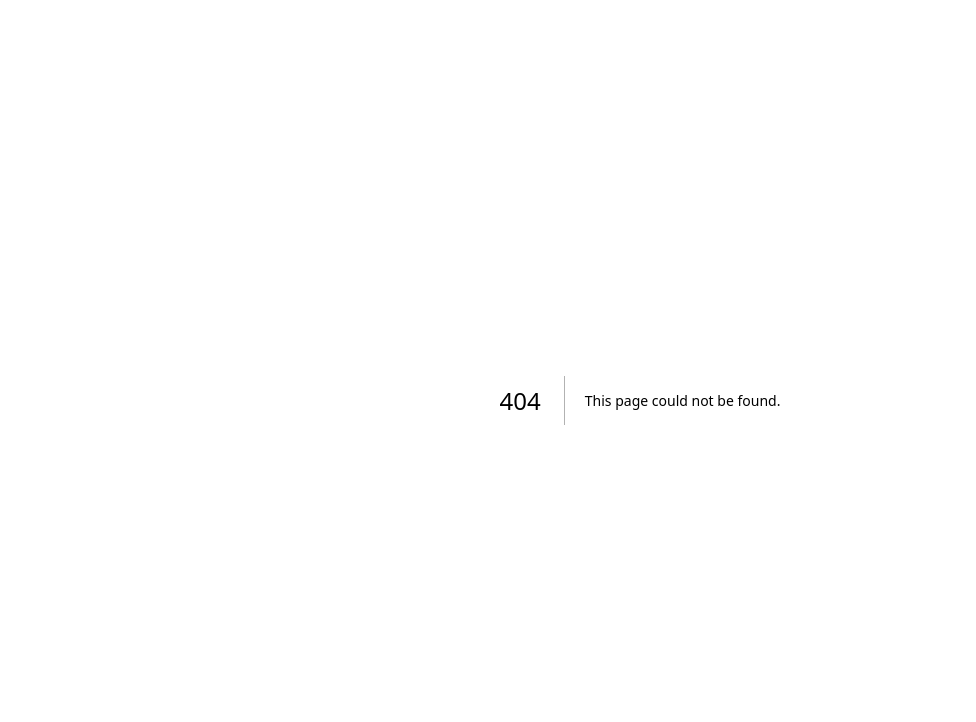
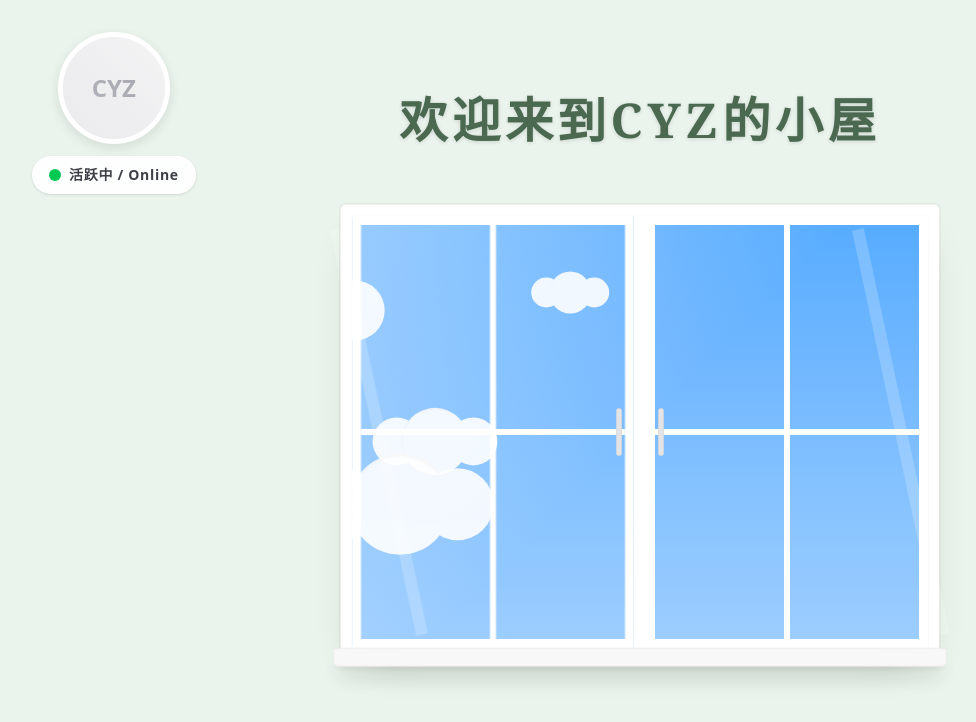
Before and after one commit to aokesem/my-web, a Next.js app: page /profile in a window 1280 px wide. Before the commit this address had no page. Shown: the top 722 px of the page, without its empty margins (0-976 px from the left). Built offline with nearby package versions, Linux system fonts and the light colour scheme.

Commit message:
开始构建/profile

```diff
--- a/src/app/page.tsx
+++ b/src/app/page.tsx
@@ -4,13 +4,9 @@ import React, { useState, useEffect, useCallback } from 'react';
 import { motion, AnimatePresence } from 'framer-motion';
 import Link from 'next/link';
 import Image from 'next/image';
-import { Tv, Film, BookOpen, ArrowUpRight, LucideIcon, Lock } from 'lucide-react';
+import { Tv, Film, BookOpen, ArrowUpRight, LucideIcon, Lock, DoorOpen } from 'lucide-react';
 
-// ==============================================
-// 0. 常量与工具函数定义 (优化点：数据分离与逻辑复用)
-// ==============================================
-
-// 动漫海报数据
+// ... (0. 常量与工具函数定义 - 保持不变) ...
 const ANIME_IMAGES = [
   "/images/anime_poster/败犬女主.png", "/images/anime_poster/冰菓.png", "/images/anime_poster/冰海战记.png",
   "/images/anime_poster/芙莉莲.png", "/images/anime_poster/钢炼fa.png", "/images/anime_poster/高达0080.png",
@@ -22,16 +18,12 @@ const ANIME_IMAGES = [
   "/images/anime_poster/小魔女学院.png", "/images/anime_poster/小樱.png", "/images/anime_poster/咲良田.png", "/images/anime_poster/斩服少女.png",
   "/images/anime_poster/悠哉日常大王.png", "/images/anime_poster/月色真美.png", "/images/anime_poster/mygo.png", "/images/anime_poster/EVA.png",
 ];
-
-// 电影剧照数据
 const MOVIE_STILLS = [
   "/images/film_poster/地狱的眼睛.png", "/images/film_poster/怀抱孩子的竹千代.png", "/images/film_poster/埋藏黄金的墓地.png",
   "/images/film_poster/面朝阳光.png", "/images/film_poster/狮子云.png", "/images/film_poster/是你们武士.png",
   "/images/film_poster/天国与地狱.png", "/images/film_poster/夕阳.png", "/images/film_poster/Micheal的沉思.png",
   "/images/film_poster/tuco的笑.png", "/images/film_poster/我很好.png", "/images/film_poster/追忆似水年华.png"
 ];
-
-// 读书组件 - 背景文字雨数据
 const RAIN_WORDS = [
   "春琦，重启吧", "于是，魔女敲响了爱人的窗", "髣髴兮若轻云之蔽月，飘飖兮若流风之回雪",
   "寄蜉蝣于天地，渺沧海之一粟", "有善始者实繁，能克终者盖寡", "虽复尘埋无所用，犹能夜夜气冲天",
@@ -39,8 +31,6 @@ const RAIN_WORDS = [
   "重重碎锦，片片真花。纷披草树，散乱烟霞", "伤心桥下春波绿，曾是惊鸿照影来",
   "把吴钩看了，栏杆拍遍，无人会，登临意",
 ];
-
-// 读书组件 - 核心书单展示数据
 const READING_LIST = [
   { title: "重启咲良田", author: "河野 裕" },
   { title: "付丧堂古董店", author: " 御堂 彰彦" },
@@ -50,7 +40,6 @@ const READING_LIST = [
   { title: "Brave New World", author: "Aldous Huxley" },
 ];
 
-// 【优化点：提取通用的 Fisher-Yates 洗牌算法】
 function shuffleArray<T>(array: T[]): T[] {
   const newArray = [...array];
   for (let i = newArray.length - 1; i > 0; i--) {
@@ -62,9 +51,7 @@ function shuffleArray<T>(array: T[]): T[] {
 
 const MotionImage = motion(Image);
 
-// ==============================================
-// 1. 动漫组件：斜向流动的海报墙
-// ==============================================
+// ... (1. 动漫组件 DiagonalPosterGrid - 保持不变) ...
 const DiagonalPosterGrid = () => {
   const [shuffledImages, setShuffledImages] = useState<string[]>([]);
 
@@ -92,22 +79,15 @@ const DiagonalPosterGrid = () => {
         {shuffledImages.map((src: string, i: number) => (
           <div
             key={i}
-            // 父容器必须有 relative 才能使用 fill
             className="relative aspect-2/3 w-full border-[0.5px] border-white/5 overflow-hidden bg-[#0A0A0A]"
           >
-            {/* 替换为 Next.js Image */}
             <Image
               src={src}
               alt={`Poster ${i}`}
               fill
-              // sizes 属性对性能至关重要：
-              // 手机上约占屏幕1/3宽度 (grid-cols-5 但整体宽300%)
-              // 电脑上约占更小
               sizes="(max-width: 768px) 33vw, 20vw"
               className="object-cover scale-105 transition-all duration-500"
               onError={(e) => {
-                // Next/Image 的 onError 处理略有不同，通常建议在数据层过滤，
-                // 或者在这里控制显隐状态，简单起见可以保持 opacity 处理
                 const target = e.target as HTMLImageElement;
                 target.style.opacity = '0';
               }}
@@ -121,12 +101,7 @@ const DiagonalPosterGrid = () => {
   );
 };
 
-// ==============================================
-// 2. 电影组件：呼吸感幻灯片
-// ==============================================
-// ==============================================
-// 2. 电影组件：呼吸感幻灯片 + 动态胶片特效 (Heavy Film Grain & Scratches)
-// ==============================================
+// ... (2. 电影组件 CinemaReel - 保持不变) ...
 const CinemaReel = () => {
   const [shuffledStills, setShuffledStills] = useState<string[]>([]);
   const [currentIndex, setCurrentIndex] = useState(0);
@@ -193,14 +168,13 @@ const CinemaReel = () => {
 
       <div className="absolute inset-0 overflow-hidden bg-black opacity-50 group-hover:opacity-100 transition-opacity duration-700">
         <AnimatePresence mode="popLayout">
-          {/* 使用 MotionImage 替代 motion.img */}
           <MotionImage
             key={currentIndex}
             src={shuffledStills[currentIndex]}
             alt="Cinema Still"
-            fill // 自动填满父容器
-            sizes="(max-width: 768px) 100vw, 50vw" // 移动端全宽，桌面端半宽
-            priority={true} // 电影海报作为视觉焦点，可以开启优先加载
+            fill
+            sizes="(max-width: 768px) 100vw, 50vw"
+            priority={true}
             initial={{ opacity: 0, scale: 1.1 }}
             animate={{ opacity: 0.7, scale: 1.2 }}
             exit={{ opacity: 0 }}
@@ -208,7 +182,7 @@ const CinemaReel = () => {
               opacity: { duration: 1.5, ease: "easeInOut" },
               scale: { duration: 6, ease: "linear" }
             }}
-            className="object-cover opacity-80" // object-cover 配合 fill 使用
+            className="object-cover opacity-80"
           />
         </AnimatePresence>
 
@@ -225,11 +199,7 @@ const CinemaReel = () => {
   );
 };
 
-// ==============================================
-// 3. 读书组件：流动的文字雨 + 核心排版 (重构核心)
-// ==============================================
-
-// 3.1 单个文字雨列组件 (保持原样，效果很好)
+// ... (3. 读书组件 TextStream - 保持不变) ...
 const TextColumn = ({ colIndex, isHovered, requestToken, releaseToken }: {
   colIndex: number; isHovered: boolean; requestToken: () => boolean; releaseToken: () => void;
 }) => {
@@ -294,12 +264,10 @@ const TextColumn = ({ colIndex, isHovered, requestToken, releaseToken }: {
   );
 };
 
-// 【新增】3.2 核心书名展示组件 (实现图中的排版风格)
 const BookHero = ({ isHovered }: { isHovered: boolean }) => {
   const [index, setIndex] = useState(0);
 
   useEffect(() => {
-    // 持续时间：9秒切换一次
     const timer = setInterval(() => {
       setIndex((prev) => (prev + 1) % READING_LIST.length);
     }, 9000);
@@ -309,10 +277,7 @@ const BookHero = ({ isHovered }: { isHovered: boolean }) => {
   const currentBook = READING_LIST[index];
 
   return (
-    <div className={`absolute inset-0 flex flex-col items-center justify-center z-20 pointer-events-none select-none px-8 transition-all duration-1000 ${
-      // 【位置与亮度调整区】
-      // translate-y-24 控制下移距离，数值越大越靠下
-      isHovered ? "opacity-90 translate-y-11" : "opacity-25 translate-y-11"
+    <div className={`absolute inset-0 flex flex-col items-center justify-center z-20 pointer-events-none select-none px-8 transition-all duration-1000 ${isHovered ? "opacity-90 translate-y-11" : "opacity-25 translate-y-11"
       }`}>
       <AnimatePresence mode="wait">
         <motion.div
@@ -335,7 +300,6 @@ const BookHero = ({ isHovered }: { isHovered: boolean }) => {
   );
 };
 
-// 3.3 整合后的 TextStream 主组件
 const TextStream = ({ isHovered }: { isHovered: boolean }) => {
   const totalCols = 6;
   const [activeCount, setActiveCount] = useState(0);
@@ -354,7 +318,6 @@ const TextStream = ({ isHovered }: { isHovered: boolean }) => {
 
   return (
     <div className="absolute inset-0 overflow-hidden bg-[#020202]">
-      {/* 1. 文字雨背景 */}
       <div className={`absolute inset-0 flex justify-around h-full w-full px-4 py-16 transition-opacity duration-1000 ${isHovered ? 'opacity-80' : 'opacity-40'
         }`}>
         {Array.from({ length: totalCols }).map((_, i) => (
@@ -367,23 +330,14 @@ const TextStream = ({ isHovered }: { isHovered: boolean }) => {
           />
         ))}
       </div>
-
-      {/* 2. 视觉遮罩 */}
       <div className="absolute inset-0 bg-[radial-gradient(circle_at_center,transparent_10%,#020202_85%)] z-10 opacity-80 pointer-events-none" />
       <div className="absolute inset-0 bg-linear-to-b from-[#020202] via-transparent to-[#020202] z-10 pointer-events-none" />
-
-      {/* 3. 书单展示 (修复了之前的 isHovered 传递) */}
       <BookHero isHovered={isHovered} />
     </div>
   );
 };
 
-
-// ==============================================
-// 4. 通用卡片组件 (LabSection)
-// ==============================================
-
-// 【优化点：定义 Props 类型接口】
+// ... (4. 通用卡片组件 LabSection - 保持不变) ...
 interface LabSectionProps {
   title: string;
   sub: string;
@@ -407,7 +361,6 @@ const LabSection = ({ title, sub, icon: Icon, href, delay, variant = "anime" }:
       href={href}
       onMouseEnter={() => setIsHovered(true)}
       onMouseLeave={() => setIsHovered(false)}
-      // 【调整】移除 min-w-[320px]，在小屏幕上允许卡片变窄以适应布局
       className={`flex-1 relative group rounded-[2.5rem] overflow-hidden border border-white/5 bg-[#0A0A0A] h-[75vh] transition-all duration-700 hover:border-white/20 hover:shadow-2xl ${isHovered ? themeColors.glow : ''}`}
     >
       {variant === "anime" && <DiagonalPosterGrid />}
@@ -459,7 +412,6 @@ const LabSection = ({ title, sub, icon: Icon, href, delay, variant = "anime" }:
 export default function LabPortal() {
   return (
     <div className="min-h-screen bg-[#020202] text-white flex flex-col items-center justify-center p-8 overflow-hidden relative">
-      {/* Admin Entry Point - Top Right */}
       <Link
         href="/admin"
         className="absolute top-8 right-8 z-50 flex items-center gap-2 px-4 py-2 rounded-full bg-zinc-900/50 border border-zinc-800 text-zinc-400 hover:text-amber-500 hover:border-amber-500/50 hover:bg-zinc-900/80 transition-all duration-300 backdrop-blur-sm group"
@@ -474,17 +426,24 @@ export default function LabPortal() {
             <div className="h-px w-6 bg-blue-500" />
             <span className="text-[10px] font-mono tracking-[0.3em] text-blue-500 uppercase">System Active</span>
           </motion.div>
+
+          {/* New Entry Point Implementation */}
+          <div className="flex items-baseline gap-6 group/title">
             <h1 className="text-6xl md:text-7xl font-bold italic tracking-tighter">
               Private <span className="text-gray-700">Lab.</span>
             </h1>
+
+            {/* The Invisible Door - visible on group hover or subtle default */}
+            <Link
+              href="/profile"
+              className="opacity-50 hover:opacity-100 transition-all duration-500 flex items-center gap-2 text-yellow-500 -translate-y-1 hover:translate-x-2"
+            >
+              <span className="hidden md:inline text-[18px] font-mono tracking-widest uppercase text-yellow-500/70 hover:text-yellow-400">[ My Room ]</span>
+              <DoorOpen size={32} className="stroke-[1.5]" />
+            </Link>
+          </div>
         </div>
 
-        {/* Social Media Links - Center Position */}
-        {/*
-            【位置调整说明】：
-            - left-[58%] : 控制水平位置。数值越大越靠右。默认居中是 left-1/2 (50%)。
-            - -bottom-8  : 控制垂直位置。数值越负越向下。
-        */}
         <motion.div
           initial={{ opacity: 0, y: 10 }}
           animate={{ opacity: 1, y: 0 }}
@@ -506,8 +465,6 @@ export default function LabPortal() {
             </div>
             <span className="text-[10px] font-mono text-gray-500 group-hover:text-gray-300 transition-colors uppercase tracking-widest">Bilibili</span>
           </a>
-
-          {/* Bangumi - Updated Icon */}
           <a
             href="https://bgm.tv/user/614830"
             target="_blank"
@@ -522,8 +479,6 @@ export default function LabPortal() {
             </div>
             <span className="text-[10px] font-mono text-gray-500 group-hover:text-gray-300 transition-colors uppercase tracking-widest">Bangumi</span>
           </a>
-
-          {/* Letterboxd - Updated Icon */}
           <a
             href="https://letterboxd.com/phantomreset/films/by/entry-rating/"
             target="_blank"
--- /dev/null
+++ b/src/app/profile/page.tsx
@@ -0,0 +1,139 @@
+"use client";
+
+import React, { useState, useEffect } from 'react';
+import { motion } from 'framer-motion';
+// 引入 Image 组件用于后续放置真实头像
+import Image from 'next/image';
+
+export default function ProfilePage() {
+    const [isOpen, setIsOpen] = useState(false);
+    const [isMounted, setIsMounted] = useState(false);
+
+    useEffect(() => {
+        setIsMounted(true);
+    }, []);
+
+    if (!isMounted) return null;
+
+    return (
+        // 墙壁层 (主容器)
+        <div className="relative w-screen h-screen overflow-hidden bg-[#eaf4ec] flex items-center justify-center">
+
+            {/* =======================
+          NEW: 1. 欢迎标题 (顶部居中)
+         ======================= */}
+            <div className="absolute top-[12%] z-10 text-center pointer-events-none">
+                <h1 className="text-3xl md:text-5xl font-bold text-[#3a5a40] tracking-widest drop-shadow-sm font-serif opacity-90">
+                    欢迎来到CYZ的小屋
+                </h1>
+            </div>
+
+            {/* =======================
+          NEW: 2. 个人信息区 (左上角)
+         ======================= */}
+            <div className="absolute top-8 left-8 z-50 flex flex-col items-center gap-3">
+                {/* 头像框 (Avatar Frame) */}
+                <div className="relative w-24 h-24 md:w-28 md:h-28 rounded-full border-[5px] border-white shadow-[0_4px_12px_rgba(0,0,0,0.1)] overflow-hidden bg-zinc-100 group hover:scale-105 transition-transform">
+                    {/* 占位符：你可以把这里换成真实的 <Image src="..." /> */}
+                    <div className="absolute inset-0 bg-linear-to-tr from-zinc-200 to-zinc-100 flex items-center justify-center text-zinc-400 font-bold text-2xl">
+                        CYZ
+                    </div>
+                    {/* 可选：添加一个像之前那样的玻璃反光层 */}
+                    <div className="absolute inset-0 bg-gradient-to-tr from-white/30 to-transparent pointer-events-none" />
+                </div>
+
+                {/* 状态显示条 (Status Indicator) */}
+                <div className="flex items-center gap-2 px-4 py-2 bg-white/90 backdrop-blur-sm rounded-full shadow-sm border border-white/50">
+                    {/* 呼吸灯动画点 */}
+                    <span className="relative flex h-3 w-3">
+                        <span className="animate-ping absolute inline-flex h-full w-full rounded-full bg-green-400 opacity-75"></span>
+                        <span className="relative inline-flex rounded-full h-3 w-3 bg-green-500"></span>
+                    </span>
+                    {/* 状态文字 */}
+                    <span className="text-sm font-bold text-zinc-700 tracking-wider">
+                        活跃中 / Online
+                    </span>
+                </div>
+            </div>
+
+
+            {/* =======================
+          原有内容: 远景窗户容器
+          (保持不变，仅为了层级关系放在这里)
+         ======================= */}
+            <div
+                className="relative w-[60vw] max-w-[1000px] aspect-[4/3] shadow-2xl cursor-pointer group scale-90 md:scale-75 mt-16" // 增加了一点 mt-16 让窗户稍微下移，避开标题
+                onClick={() => setIsOpen(!isOpen)}
+                style={{ perspective: "2000px" }}
+            >
+
+                {/* --- 1. 窗外景色 (云朵) --- */}
+                <div className="absolute inset-0 overflow-hidden bg-[#73b9ff] z-0 rounded-sm">
+                    <div className="absolute inset-0 bg-gradient-to-b from-[#4da7ff] to-[#99ccff]" />
+                    <div className="absolute inset-0 bg-[linear-gradient(135deg,rgba(255,255,255,0.4)_0%,transparent_50%)] z-10 pointer-events-none" />
+
+                    <div className="absolute inset-0 z-0">
+                        {[
+                            { id: 1, top: '15%', scale: 1, duration: 45, delay: 0 },
+                            { id: 2, top: '45%', scale: 0.8, duration: 60, delay: -15 },
+                            { id: 3, top: '10%', scale: 0.5, duration: 80, delay: -40 },
+                            { id: 4, top: '60%', scale: 1.2, duration: 55, delay: -10 }
+                        ].map((cloud) => (
+                            <motion.div
+                                key={cloud.id}
+                                initial={{ x: "-150%" }}
+                                animate={{ x: "250%" }}
+                                transition={{ duration: cloud.duration, repeat: Infinity, ease: "linear", delay: cloud.delay }}
+                                className="absolute flex opacity-90"
+                                style={{ top: cloud.top, scale: cloud.scale }}
+                            >
+                                <div className="w-20 h-20 bg-white rounded-full" />
+                                <div className="w-28 h-28 bg-white rounded-full -ml-8 -mt-4 shadow-inner" />
+                                <div className="w-20 h-20 bg-white rounded-full -ml-8" />
+                            </motion.div>
+                        ))}
+                    </div>
+                </div>
+
+                {/* --- 2. 窗框与窗扇 --- */}
+                <div className="absolute inset-[-15px] border-[15px] border-white rounded-sm z-30 shadow-[0_0_0_2px_rgba(0,0,0,0.05)] pointer-events-none" />
+
+                <div className="relative w-full h-full flex z-20" style={{ transformStyle: "preserve-3d" }}>
+                    {/* 左窗扇 */}
+                    <motion.div
+                        animate={{ rotateY: isOpen ? -115 : 0 }}
+                        transition={{ type: "spring", stiffness: 45, damping: 15 }}
+                        className="relative flex-1 h-full bg-white/5 border-r-[8px] border-white origin-left"
+                        style={{ transformStyle: "preserve-3d", backfaceVisibility: "hidden" }}
+                    >
+                        <div className="absolute inset-0 border-[12px] border-white flex items-center justify-center">
+                            <div className="absolute w-full h-[8px] bg-white" />
+                            <div className="absolute h-full w-[8px] bg-white" />
+                            <div className="absolute top-0 left-4 w-4 h-full bg-white/20 -rotate-12" />
+                        </div>
+                        <div className="absolute right-4 top-1/2 -translate-y-1/2 w-2 h-16 bg-zinc-200 rounded-full border border-zinc-300" />
+                    </motion.div>
+
+                    {/* 右窗扇 */}
+                    <motion.div
+                        animate={{ rotateY: isOpen ? 115 : 0 }}
+                        transition={{ type: "spring", stiffness: 45, damping: 15 }}
+                        className="relative flex-1 h-full bg-white/5 border-l-[8px] border-white origin-right"
+                        style={{ transformStyle: "preserve-3d", backfaceVisibility: "hidden" }}
+                    >
+                        <div className="absolute inset-0 border-[12px] border-white flex items-center justify-center">
+                            <div className="absolute w-full h-[8px] bg-white" />
+                            <div className="absolute h-full w-[8px] bg-white" />
+                            <div className="absolute top-0 right-4 w-4 h-full bg-white/20 -rotate-12" />
+                        </div>
+                        <div className="absolute left-4 top-1/2 -translate-y-1/2 w-2 h-16 bg-zinc-200 rounded-full border border-zinc-300" />
+                    </motion.div>
+                </div>
+
+                {/* 窗台 */}
+                <div className="absolute -bottom-[25px] -left-[25px] -right-[25px] h-[25px] bg-[#f8f8f8] border border-zinc-200 shadow-xl rounded-b-sm z-40" />
+
+            </div>
+        </div>
+    );
+}
```
Lines whose indentation alone changed are shown as unchanged.
